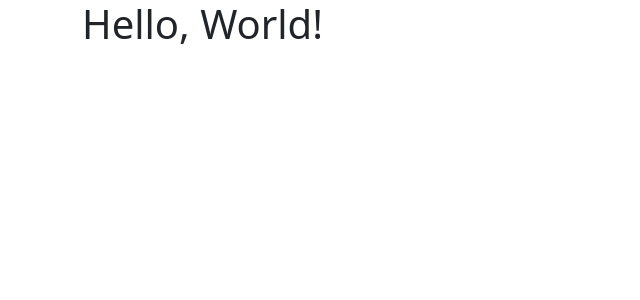
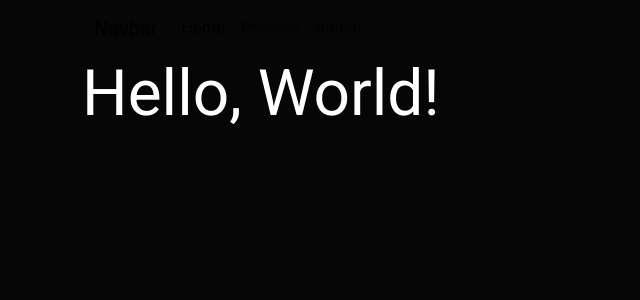
Before and after one commit to wallacewyche/My-Django-Project, a Django app: page / in a window 1280 px wide. Shown: the top 300 px of the page, without its empty margins (0-640 px from the left). Run offline with Django 5.2, Linux system fonts and the light colour scheme; some libraries are stand-ins or nearby versions.

Commit message:
feat: adding dynamic navbar

```diff
--- a/pages/templates/pages/home.html
+++ b/pages/templates/pages/home.html
@@ -1,7 +1,6 @@
 <!-- pages/templates/pages/home.html -->
 
 {% extends "base.html" %}
-
 {% block page_content %}
     <h1>Hello, World!</h1>
 {% endblock page_content %}
--- a/projects/templates/projects/project_index.html
+++ b/projects/templates/projects/project_index.html
@@ -1,7 +1,6 @@
 <!-- projects/templates/projects/project_index.html -->
 
 {% extends "base.html" %}
-
 {% block page_content %}
 <h1>Projects</h1>
 <div class="row">
@@ -9,7 +8,7 @@
     <div class="col-md-4">
         <div class="card mb-2">
             {% if project.image %}
-                <img class="card-img-top" src="{{ project.image.url }}"
+                <img class="card-img-top" src="{{ project.image.URL   }}"
             {% endif %}
             <div class="card-body">
                 <h5 class="card-title">{{ project.title }}</h5>
--- a/templates/base.html
+++ b/templates/base.html
@@ -5,11 +5,37 @@
 <head>
     <meta charset="utf-8">
     <title>{% block title %}My Personal Portfolio{% endblock title %}</title>
-    <link
-        href="https://cdn.jsdelivr.net/npm/bootstrap@5.3.1/dist/css/bootstrap.min.css"
-        rel="stylesheet"
-    >
+    <link href=" https://cdn.jsdelivr.net/npm/bootswatch@5.3.2/dist/cyborg/bootstrap.min.css " rel="stylesheet">
 </head>
+{% block navbar %}
+<nav class="navbar navbar-expand-lg bg-body-tertiary">
+  <div class="container-fluid">
+    <a class="navbar-brand" href="#">Navbar</a>
+    <button class="navbar-toggler" type="button" data-bs-toggle="collapse" data-bs-target="#navbarColor04" aria-controls="navbarColor04" aria-expanded="false" aria-label="Toggle navigation">
+      <span class="navbar-toggler-icon"></span>
+    </button>
+    <div class="collapse navbar-collapse" id="navbarColor04">
+      <ul class="navbar-nav me-auto">
+        <li class="nav-item">
+          <a class="nav-link active" href="/">Home
+            <span class="visually-hidden">(current)</span>
+          </a>
+        </li>
+        {% block project-link %}
+        <li class="nav-item">
+          <a class="nav-link" href="/projects">Projects</a>
+        </li>
+        {% endblock project-link %}
+        <li class="nav-item">
+          <a class="nav-link" href="/admin">Admin</a>
+        </li>
+      </ul>
+      <form class="d-flex">
+      </form>
+    </div>
+  </div>
+</nav>
+{% endblock navbar %}
 <body class="container">
 {% block page_content %}{% endblock page_content %}
 </body>
```
